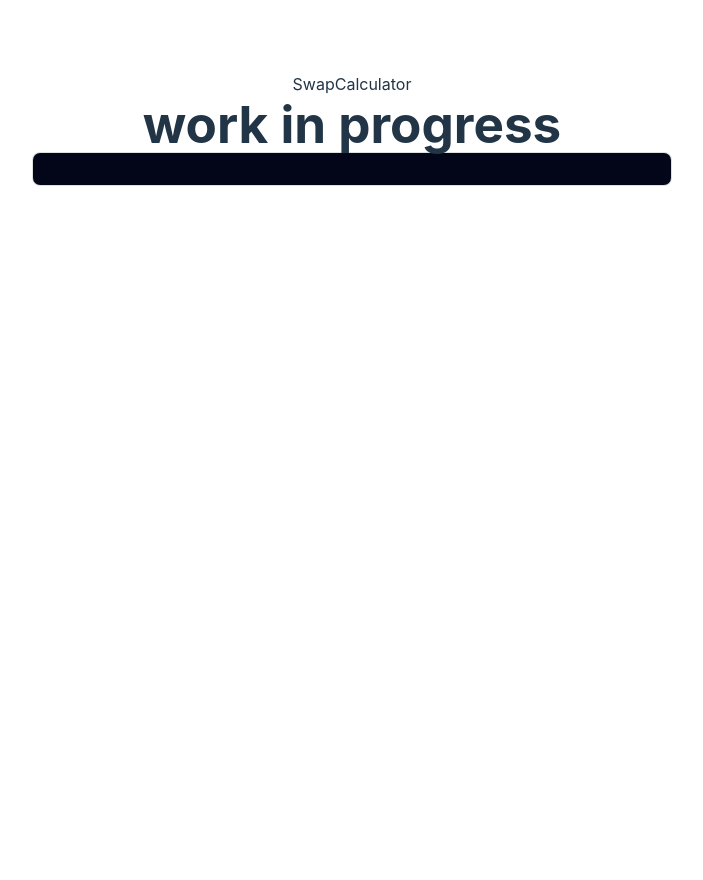
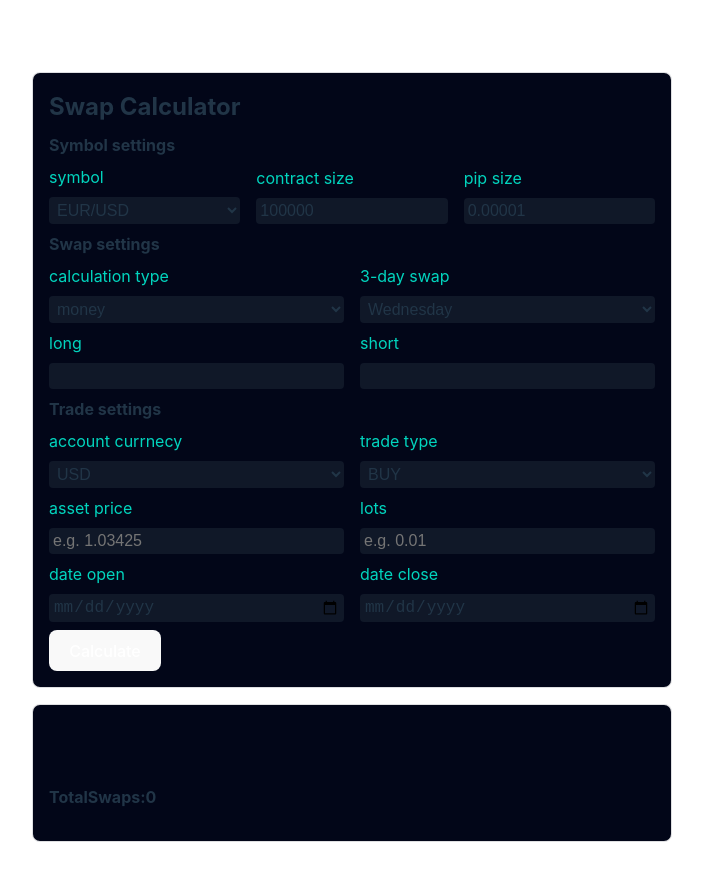
Before and after one commit to markojanja/btcalculator, a React (Vite) app in the folder frontend/: page /swap in a window 1280 px wide. Shown: the top 880 px of the page, without its empty margins (288-991 px from the left). Before the commit the page ends 800 px from the top, so only its background shows below. Built offline with nearby package versions, Linux system fonts and the light colour scheme.

Commit message:
swap calculator v1

```diff
--- a/frontend/src/components/SwapCalculator.jsx
+++ b/frontend/src/components/SwapCalculator.jsx
@@ -1,13 +1,180 @@
 import Input from "./Input";
 import Select from "./Select";
 import CalculatorHeading from "./CalculatorHeading";
+import { allCurrencyPairs, uniqueCurrencies } from "../utils/helpers";
+import { useState } from "react";
+import { calculateDailySwap, getDatesInRange, getTotalSwap } from "../utils/calculations";
 
 const SwapCalculator = () => {
+  const calculationType = ["money", "points", "percentage"];
+  const workingDays = ["Monday", "Tuesday", "Wednesday", "Thursday", "Friday"];
+  const tradeTypes = ["BUY", "SELL"];
+  const [symbol, setSymbol] = useState("EUR/USD");
+  const [contractSize, setContractSize] = useState(100000);
+  const [pipSize, setPipSize] = useState(0.00001);
+  const [activeCalculation, setActiveCalculation] = useState("money");
+  const [activeDay, setActiveDay] = useState("Wednesday");
+  const [long, setLong] = useState("");
+  const [short, setShort] = useState("");
+  const [deposit, setDeposit] = useState("USD");
+  const [assetPrice, setAssetPrice] = useState("");
+  const [lotsTraded, setLotsTraded] = useState("");
+  const [tradeType, setTradeType] = useState("BUY");
+  const [openDate, setOpenDate] = useState("");
+  const [closeDate, setCloseDate] = useState("");
+  const [result, setResult] = useState({});
+  const [test, setTest] = useState(0);
+
+  const handleChange = (setter) => (e) => {
+    setter(e.target.value);
+  };
+
+  const handleCalculateSwap = () => {
+    const swapCalculation = calculateDailySwap(
+      activeCalculation,
+      contractSize,
+      pipSize,
+      long,
+      short,
+      lotsTraded,
+      assetPrice
+    );
+    const dates = getDatesInRange(openDate, closeDate, activeDay);
+    const dailySwap = tradeType === "BUY" ? swapCalculation.long : swapCalculation.short;
+    const res = {
+      symbol,
+      activeCalculation,
+      swapDay: activeDay,
+      lotsTraded,
+      assetPrice,
+      tradeType,
+      deposit,
+      dailySwap: dailySwap,
+    };
+
+    setResult(res);
+    let total = getTotalSwap(dates, dailySwap);
+    setTest(total);
+  };
+
   return (
-    <div>
-      SwapCalculator <h1>work in progress</h1>
-      <div className="calculator"></div>
-    </div>
+    <>
+      <div className="calculator">
+        <CalculatorHeading
+          title={"Swap Calculator"}
+          editMode={false}
+          setEditMode={null}
+          visible={false}
+        />
+        <h4>Symbol settings</h4>
+        <div style={{ display: "flex", flex: "1", width: "100%", gap: "1rem" }}>
+          <Select
+            label={"symbol"}
+            value={symbol}
+            onChange={handleChange(setSymbol)}
+            array={allCurrencyPairs}
+          />
+          <Input
+            label={"contract size"}
+            placeholder={"e.g. 100000"}
+            value={contractSize}
+            onChange={handleChange(setContractSize)}
+            disabled={false}
+          />
+          <Input
+            label={"pip size"}
+            placeholder={"e.g. 0.00001"}
+            value={pipSize}
+            onChange={handleChange(setPipSize)}
+            disabled={false}
+          />
+        </div>
+        <h4>Swap settings</h4>
+        <div style={{ display: "flex", flex: "1", width: "100%", gap: "1rem" }}>
+          <Select
+            label={"calculation type"}
+            value={activeCalculation}
+            onChange={handleChange(setActiveCalculation)}
+            array={calculationType}
+          />
+          <Select
+            label={"3-day swap"}
+            value={activeDay}
+            onChange={handleChange(setActiveDay)}
+            array={workingDays}
+          />
+        </div>
+        <div style={{ display: "flex", flex: "1", width: "100%", gap: "1rem" }}>
+          <Input
+            label={"long"}
+            placeholder={""}
+            value={long}
+            onChange={handleChange(setLong)}
+            disabled={false}
+          />
+          <Input
+            label={"short"}
+            placeholder={""}
+            value={short}
+            onChange={handleChange(setShort)}
+            disabled={false}
+          />
+        </div>
+        <h4>Trade settings</h4>
+        <div style={{ display: "flex", flex: "1", width: "100%", gap: "1rem" }}>
+          <Select
+            label={"account currnecy"}
+            value={deposit}
+            onChange={handleChange(setDeposit)}
+            array={uniqueCurrencies}
+          />
+          <Select
+            label={"trade type"}
+            value={tradeType}
+            onChange={handleChange(setTradeType)}
+            array={tradeTypes}
+          />
+        </div>
+        <div style={{ display: "flex", flex: "1", width: "100%", gap: "1rem" }}>
+          <Input
+            label={"asset price"}
+            placeholder={"e.g. 1.03425"}
+            value={assetPrice}
+            onChange={handleChange(setAssetPrice)}
+            disabled={false}
+          />
+          <Input
+            label={"lots"}
+            placeholder={"e.g. 0.01"}
+            value={lotsTraded}
+            onChange={handleChange(setLotsTraded)}
+            disabled={false}
+          />
+        </div>
+        <div style={{ display: "flex", flex: "1", width: "100%", gap: "1rem" }}>
+          <div className="input-group flex-col">
+            <label htmlFor="">date open</label>
+            <input type="date" onChange={handleChange(setOpenDate)} />
+          </div>
+          <div className="input-group flex-col">
+            <label htmlFor="">date close</label>
+            <input type="date" onChange={handleChange(setCloseDate)} />
+          </div>
+        </div>
+        <button onClick={handleCalculateSwap}>Calculate</button>
+      </div>
+      {result && (
+        <div className="results-display">
+          <h4>{result.symbol}</h4>
+          <h4>{result.activeCalculation}</h4>
+          <h4>{result.swapDay}</h4>
+          <h4>{result.assetPrice}</h4>
+          <h4>{result.lotsTraded}</h4>
+          <h4>{result.dailySwap}</h4>
+          <h4>TotalSwaps:{test}</h4>
+        </div>
+      )}
+    </>
   );
 };
 
--- a/frontend/src/utils/calculations.js
+++ b/frontend/src/utils/calculations.js
@@ -4,3 +4,64 @@ export const marginCalculationForex = (contractSize, lotSize, price, leverage) =
 export const marginCalculationCFD = (contractSize, lotSize, price, margin) => {
   return parseFloat(contractSize * lotSize * price * (margin / 100));
 };
+
+const calculateSwapByMoney = (long, short, lots) => {
+  return {
+    long: parseFloat(long * lots),
+    short: parseFloat(short * lots),
+  };
+};
+
+const calculateSwapByPoints = (contractSize, pipSize, long, short, lots) => {
+  return {
+    long: parseFloat((long * contractSize * lots) / (10 / pipSize)),
+    short: parseFloat((short * contractSize * lots) / (10 / pipSize)),
+  };
+};
+
+const calculateSwapByPercentage = (contractSize, long, short, price) => {
+  return {
+    long: parseFloat((long * contractSize * price) / (100 * 360)),
+    short: parseFloat((short * contractSize * price) / (100 * 360)),
+  };
+};
+
+export const calculateDailySwap = (calctype, contractSize, pipSize, long, short, lots, price) => {
+  if (calctype === "money") return calculateSwapByMoney(long, short, lots);
+  if (calctype === "points") return calculateSwapByPoints(contractSize, pipSize, long, short, lots);
+  if (calctype === "percentage") return calculateSwapByPercentage(contractSize, long, short, price);
+};
+
+export const getDatesInRange = (startDate, endDate, swapDay) => {
+  let currentDate = new Date(startDate);
+  const endDay = new Date(endDate);
+  const datesInRange = [];
+
+  while (currentDate < endDay) {
+    const dayOfWeek = currentDate.toLocaleString("en-US", { weekday: "long" });
+
+    if (dayOfWeek === "Saturday" || dayOfWeek === "Sunday") {
+      currentDate.setDate(currentDate.getDate() + 1);
+      continue;
+    }
+
+    const value = dayOfWeek === swapDay ? 3 : 1;
+
+    const formattedDate = currentDate.toISOString().split("T")[0];
+
+    datesInRange.push({ date: formattedDate, [dayOfWeek]: value });
+
+    currentDate.setDate(currentDate.getDate() + 1);
+  }
+
+  return datesInRange;
+};
+
+export const getTotalSwap = (array, dailySwap) => {
+  let total = 0;
+  array.forEach((entry) => {
+    const values = Object.values(entry)[1];
+    total = total + values * parseFloat(dailySwap);
+  });
+  return total;
+};
```
